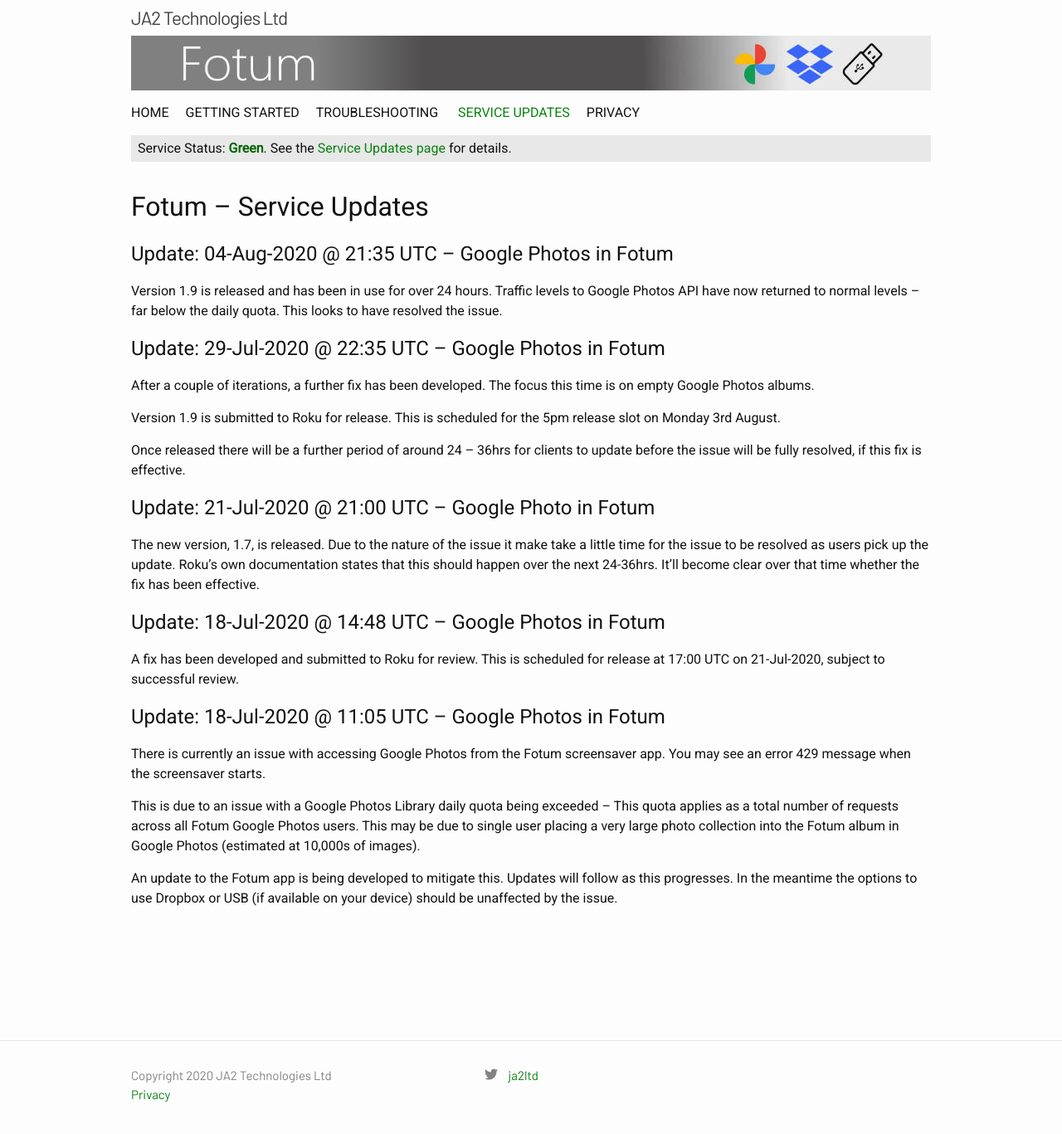
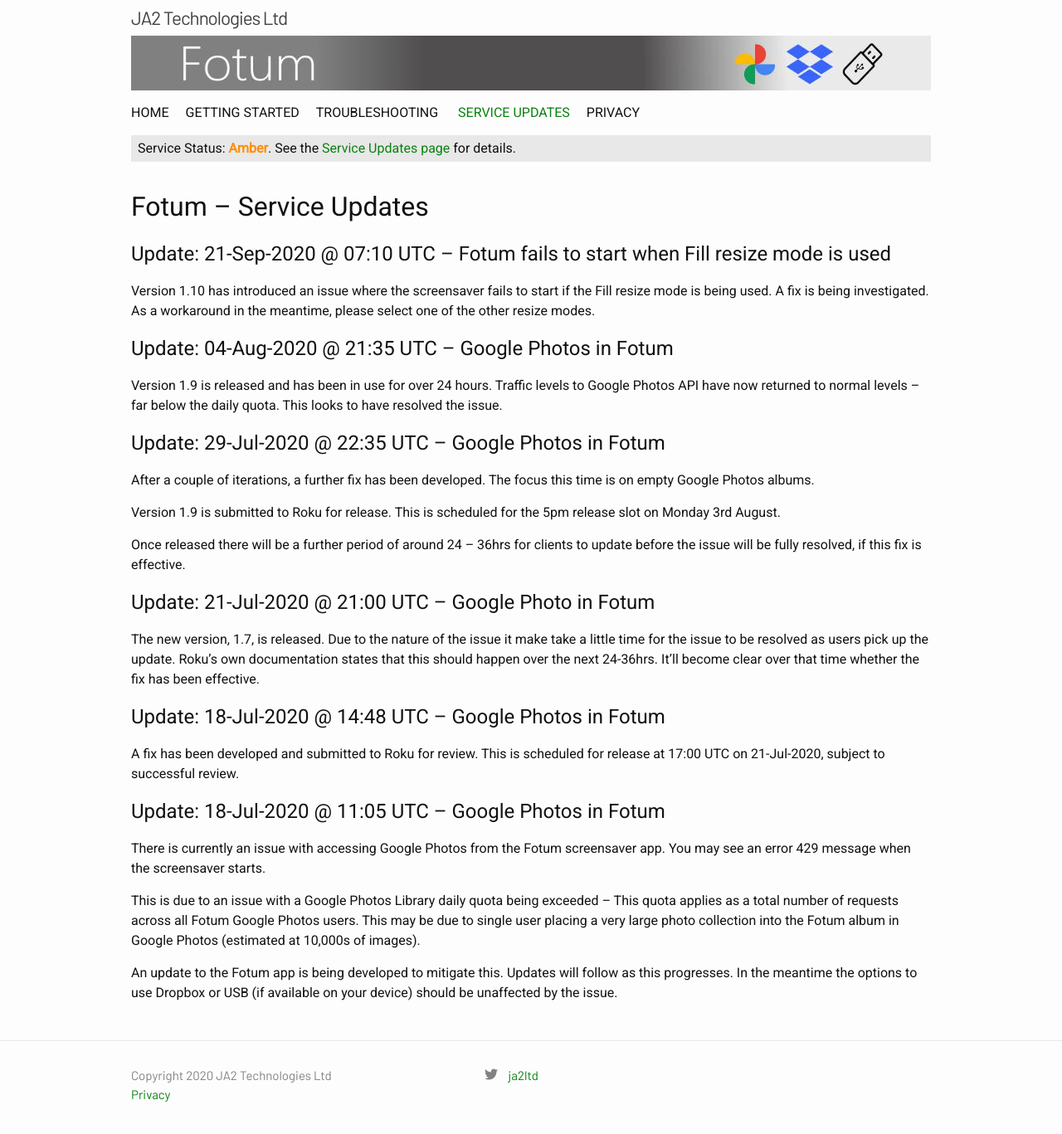
Before and after one commit to ja2/ja2.github.io, a Jekyll site: the page built from fotum/fotum-service-updates.markdown, in a window 1280 px wide and 1390 px high. Shown: the top 1367 px of the window at 83% size. Built offline with Jekyll 4.4.1, drawn with Linux system fonts in a browser that asks for light colours; some web fonts are replaced; comment, search, counter and statistics services are not loaded.

Commit message:
v1.10 fill issue service note

```diff
--- a/_config.yml
+++ b/_config.yml
@@ -55,7 +55,7 @@
 #   - vendor/gems/
 #   - vendor/ruby/
 
-fotum_status: green
+fotum_status: amber
 
 header_pages:
   - professional-development.markdown
--- a/fotum/fotum-service-updates.markdown
+++ b/fotum/fotum-service-updates.markdown
@@ -6,6 +6,10 @@
 ---
 
 # Fotum – Service Updates
+
+## Update: 21-Sep-2020 @ 07:10 UTC – Fotum fails to start when Fill resize mode is used
+
+Version 1.10 has introduced an issue where the screensaver fails to start if the Fill resize mode is being used. A fix is being investigated. As a workaround in the meantime, please select one of the other resize modes.
 
 ## Update: 04-Aug-2020 @ 21:35 UTC – Google Photos in Fotum
 
```
